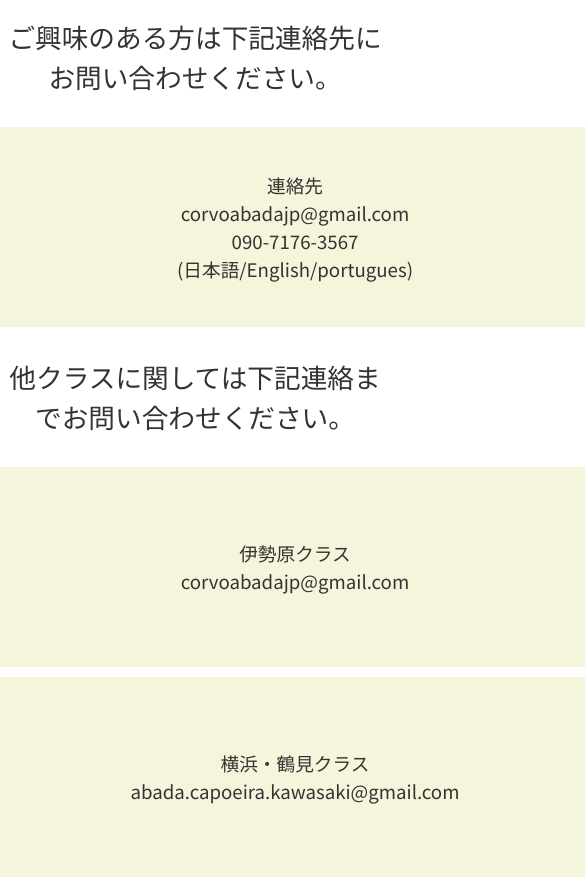
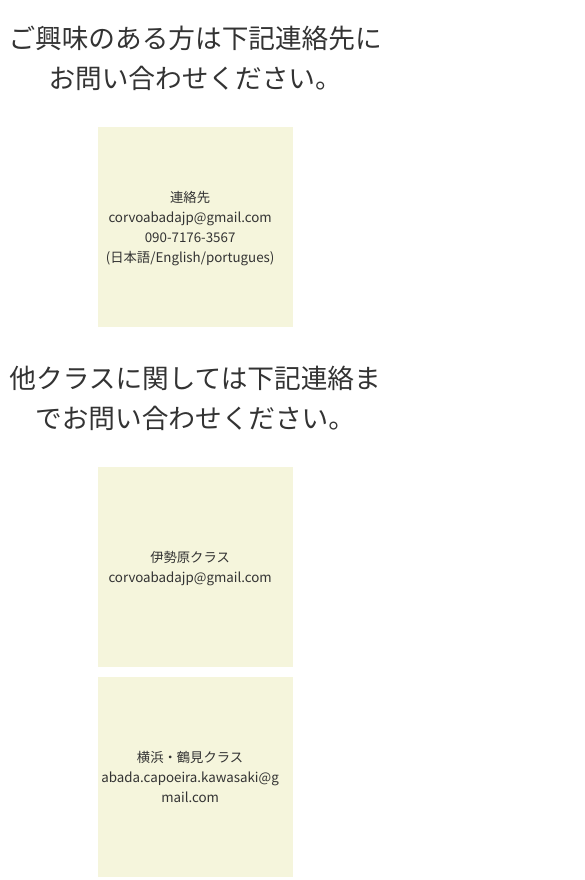
Before and after one commit to abadacapoeira/abadacapoeira, a plain HTML site: page contact.html in a window 390 px wide. Shown: the part 1569-2449 px from the top of the page, 585 px wide, since content can reach past the window. Drawn offline with Linux system fonts and the light colour scheme.

Commit message:
Add files via upload

```diff
--- a/assets/css/contact.css
+++ b/assets/css/contact.css
@@ -83,4 +83,8 @@ background-color:darkgray;
     .img_event, .img_performance, .img_workshop{
         width: 300px;
     }
+    .contact_info{
+        width: 50%;
+        font-size: 10pt;
+    }
 }
```
